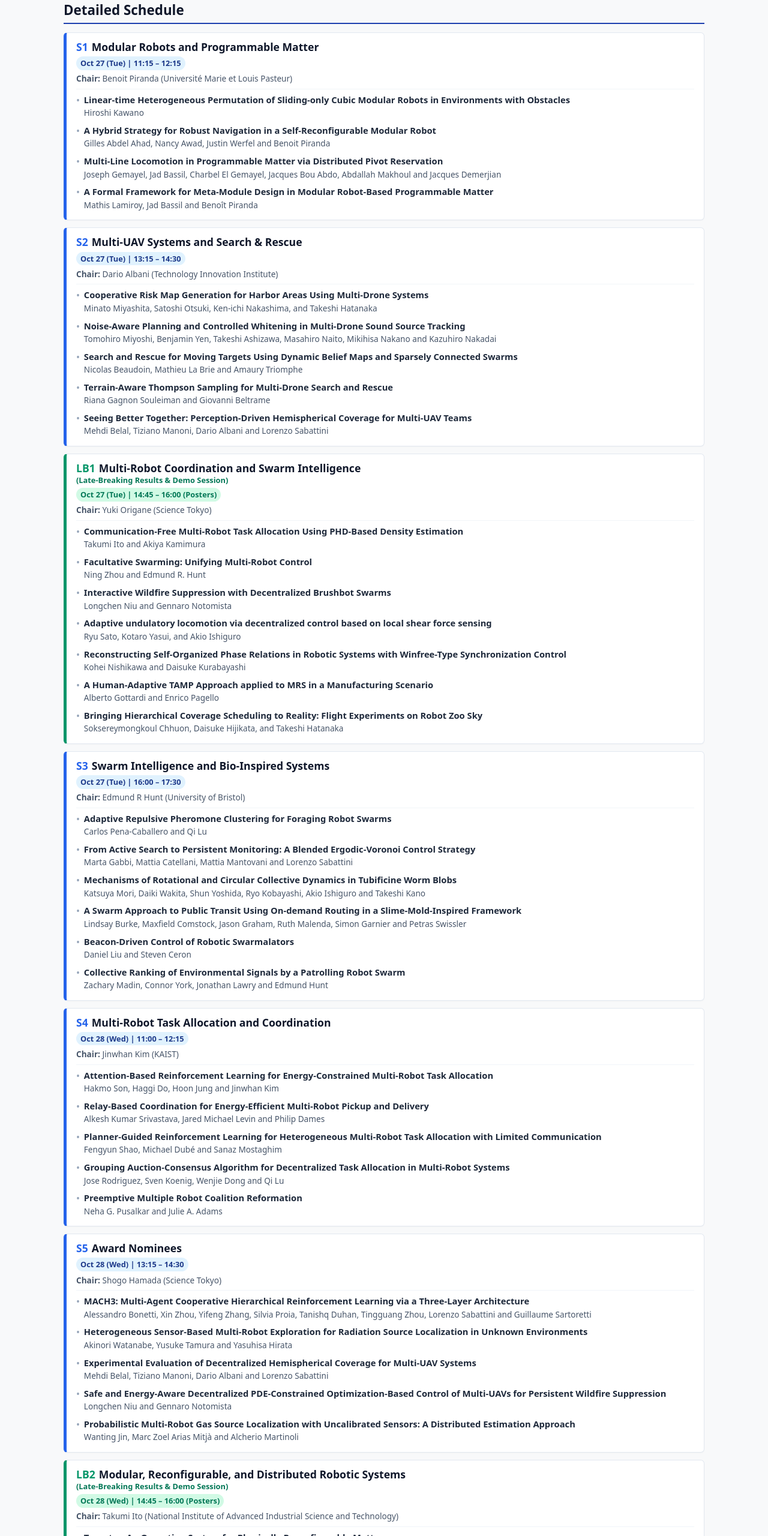
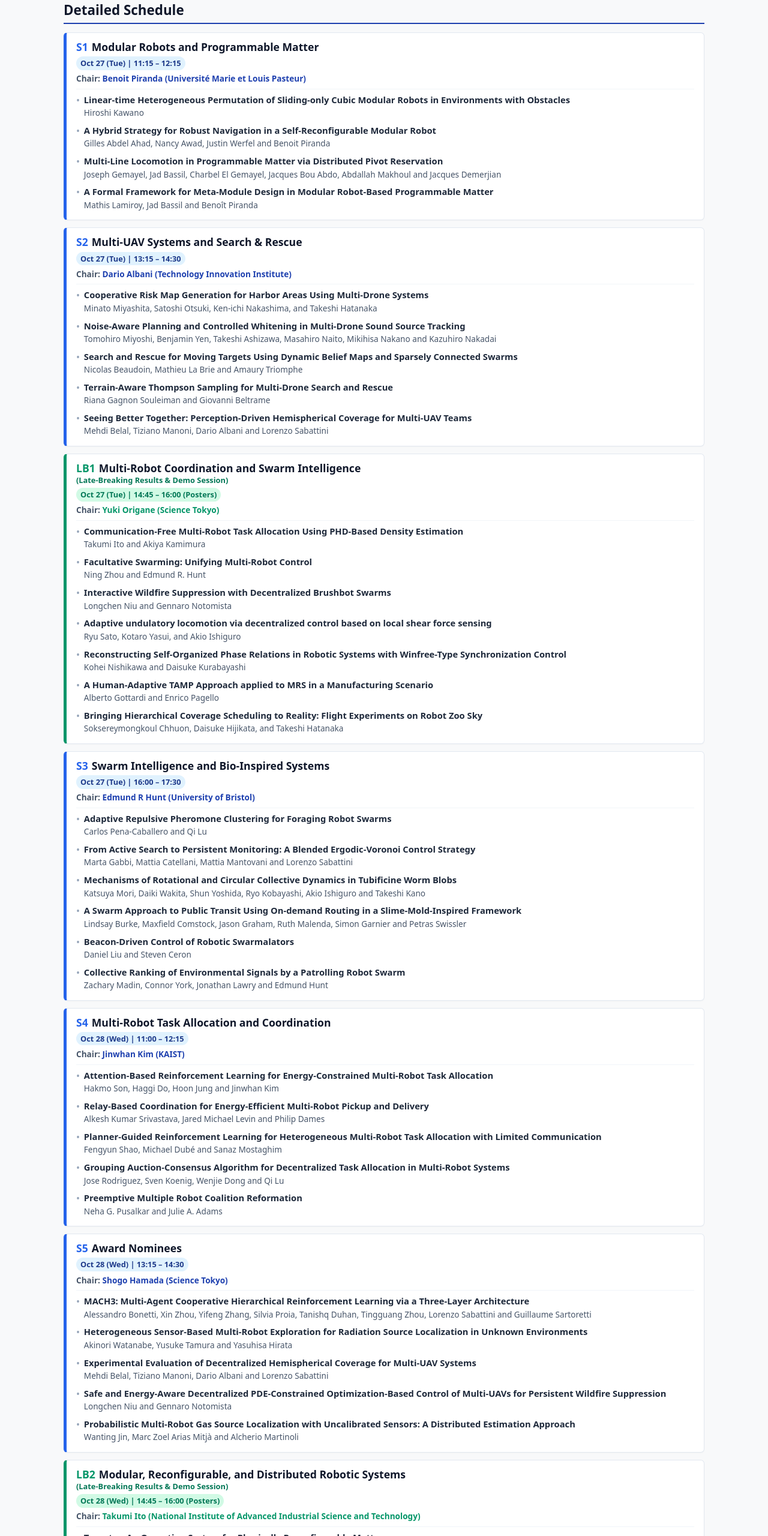
Before and after one commit to KuraLab/dars2026, a plain HTML site: page program.html in a window 1280 px wide. Shown: the part 1200-3760 px from the top of the page at 60% size. Drawn offline with Linux system fonts and the light colour scheme.

Commit message:
Update session chairs

```diff
--- a/program.html
+++ b/program.html
@@ -415,7 +415,7 @@
       <div class="session-card" id="S1">
         <h3 class="session-title"><span class="session-id">S1</span>Modular Robots and Programmable Matter</h3>
         <span class="session-time-badge">Oct 27 (Tue) | 11:15 – 12:15</span>
-        <div style="font-size: 0.85rem; color: #475569; line-height: 1.3; margin: -0.15rem 0 0.5rem 0;"><strong>Chair:</strong> Benoit Piranda (Université Marie et Louis Pasteur)</div>
+        <div style="font-size: 0.85rem; color: #475569; line-height: 1.3; margin: -0.15rem 0 0.5rem 0;"><strong>Chair:</strong> <span style="color: #1e40af; font-weight: 700;">Benoit Piranda (Université Marie et Louis Pasteur)</span></div>
         <ul class="paper-list">
           <li class="paper-item">
             <span class="paper-title">Linear-time Heterogeneous Permutation of Sliding-only Cubic Modular Robots in Environments with Obstacles</span>
@@ -439,7 +439,7 @@
       <div class="session-card" id="S2">
         <h3 class="session-title"><span class="session-id">S2</span>Multi-UAV Systems and Search &amp; Rescue</h3>
         <span class="session-time-badge">Oct 27 (Tue) | 13:15 – 14:30</span>
-        <div style="font-size: 0.85rem; color: #475569; line-height: 1.3; margin: -0.15rem 0 0.5rem 0;"><strong>Chair:</strong> Dario Albani (Technology Innovation Institute)</div>
+        <div style="font-size: 0.85rem; color: #475569; line-height: 1.3; margin: -0.15rem 0 0.5rem 0;"><strong>Chair:</strong> <span style="color: #1e40af; font-weight: 700;">Dario Albani (Technology Innovation Institute)</span></div>
         <ul class="paper-list">
           <li class="paper-item">
             <span class="paper-title">Cooperative Risk Map Generation for Harbor Areas Using Multi-Drone Systems</span>
@@ -467,7 +467,7 @@
       <div class="session-card lb-card" id="LB1">
         <h3 class="session-title"><span class="session-id">LB1</span>Multi-Robot Coordination and Swarm Intelligence<span class="session-subtitle">(Late-Breaking Results &amp; Demo Session)</span></h3>
         <span class="session-time-badge">Oct 27 (Tue) | 14:45 – 16:00 (Posters)</span>
-        <div style="font-size: 0.85rem; color: #475569; line-height: 1.3; margin: -0.15rem 0 0.5rem 0;"><strong>Chair:</strong> Yuki Origane (Science Tokyo)</div>
+        <div style="font-size: 0.85rem; color: #475569; line-height: 1.3; margin: -0.15rem 0 0.5rem 0;"><strong>Chair:</strong> <span style="color: #059669; font-weight: 700;">Yuki Origane (Science Tokyo)</span></div>
         <ul class="paper-list">
           <li class="paper-item">
             <span class="paper-title">Communication-Free Multi-Robot Task Allocation Using PHD-Based Density Estimation</span>
@@ -503,7 +503,7 @@
       <div class="session-card" id="S3">
         <h3 class="session-title"><span class="session-id">S3</span>Swarm Intelligence and Bio-Inspired Systems</h3>
         <span class="session-time-badge">Oct 27 (Tue) | 16:00 – 17:30</span>
-        <div style="font-size: 0.85rem; color: #475569; line-height: 1.3; margin: -0.15rem 0 0.5rem 0;"><strong>Chair:</strong> Edmund R Hunt (University of Bristol)</div>
+        <div style="font-size: 0.85rem; color: #475569; line-height: 1.3; margin: -0.15rem 0 0.5rem 0;"><strong>Chair:</strong> <span style="color: #1e40af; font-weight: 700;">Edmund R Hunt (University of Bristol)</span></div>
         <ul class="paper-list">
           <li class="paper-item">
             <span class="paper-title">Adaptive Repulsive Pheromone Clustering for Foraging Robot Swarms</span>
@@ -536,7 +536,7 @@
       <div class="session-card" id="S4">
         <h3 class="session-title"><span class="session-id">S4</span>Multi-Robot Task Allocation and Coordination</h3>
         <span class="session-time-badge">Oct 28 (Wed) | 11:00 – 12:15</span>
-        <div style="font-size: 0.85rem; color: #475569; line-height: 1.3; margin: -0.15rem 0 0.5rem 0;"><strong>Chair:</strong> Jinwhan Kim (KAIST)</div>
+        <div style="font-size: 0.85rem; color: #475569; line-height: 1.3; margin: -0.15rem 0 0.5rem 0;"><strong>Chair:</strong> <span style="color: #1e40af; font-weight: 700;">Jinwhan Kim (KAIST)</span></div>
         <ul class="paper-list">
           <li class="paper-item">
             <span class="paper-title">Attention-Based Reinforcement Learning for Energy-Constrained Multi-Robot Task Allocation</span>
@@ -564,7 +564,7 @@
       <div class="session-card" id="S5">
         <h3 class="session-title"><span class="session-id">S5</span>Award Nominees</h3>
         <span class="session-time-badge">Oct 28 (Wed) | 13:15 – 14:30</span>
-        <div style="font-size: 0.85rem; color: #475569; line-height: 1.3; margin: -0.15rem 0 0.5rem 0;"><strong>Chair:</strong> Shogo Hamada (Science Tokyo)</div>
+        <div style="font-size: 0.85rem; color: #475569; line-height: 1.3; margin: -0.15rem 0 0.5rem 0;"><strong>Chair:</strong> <span style="color: #1e40af; font-weight: 700;">Shogo Hamada (Science Tokyo)</span></div>
         <ul class="paper-list">
           <li class="paper-item">
             <span class="paper-title">MACH3: Multi-Agent Cooperative Hierarchical Reinforcement Learning via a Three-Layer Architecture</span>
@@ -592,7 +592,7 @@
       <div class="session-card lb-card" id="LB2">
         <h3 class="session-title"><span class="session-id">LB2</span>Modular, Reconfigurable, and Distributed Robotic Systems<span class="session-subtitle">(Late-Breaking Results &amp; Demo Session)</span></h3>
         <span class="session-time-badge">Oct 28 (Wed) | 14:45 – 16:00 (Posters)</span>
-        <div style="font-size: 0.85rem; color: #475569; line-height: 1.3; margin: -0.15rem 0 0.5rem 0;"><strong>Chair:</strong> Takumi Ito (National Institute of Advanced Industrial Science and Technology)</div>
+        <div style="font-size: 0.85rem; color: #475569; line-height: 1.3; margin: -0.15rem 0 0.5rem 0;"><strong>Chair:</strong> <span style="color: #059669; font-weight: 700;">Takumi Ito (National Institute of Advanced Industrial Science and Technology)</span></div>
         <ul class="paper-list">
           <li class="paper-item">
             <span class="paper-title">Tapestry: An Operating System for Physically Reconfigurable Matter</span>
@@ -629,7 +629,7 @@
       <div class="session-card" id="S6">
         <h3 class="session-title"><span class="session-id">S6</span>Multi-Agent Planning, Learning and Exploration</h3>
         <span class="session-time-badge">Oct 29 (Thu) | 10:30 – 12:15</span>
-        <div style="font-size: 0.85rem; color: #475569; line-height: 1.3; margin: -0.15rem 0 0.5rem 0;"><strong>Chair:</strong> Guillaume Sartoretti (National University of Singapore)</div>
+        <div style="font-size: 0.85rem; color: #475569; line-height: 1.3; margin: -0.15rem 0 0.5rem 0;"><strong>Chair:</strong> <span style="color: #1e40af; font-weight: 700;">Guillaume Sartoretti (National University of Singapore)</span></div>
         <ul class="paper-list">
           <li class="paper-item">
             <span class="paper-title">A Randomized Bug Algorithm for Swarm Navigation in Dense Obstacle Fields</span>
@@ -665,7 +665,7 @@
       <div class="session-card" id="S7">
         <h3 class="session-title"><span class="session-id">S7</span>Swarm Perception and Situation Awareness</h3>
         <span class="session-time-badge">Oct 29 (Thu) | 13:45 – 15:00</span>
-        <div style="font-size: 0.85rem; color: #475569; line-height: 1.3; margin: -0.15rem 0 0.5rem 0;"><strong>Chair:</strong> Michael Otte (University of Maryland College Park)</div>
+        <div style="font-size: 0.85rem; color: #475569; line-height: 1.3; margin: -0.15rem 0 0.5rem 0;"><strong>Chair:</strong> <span style="color: #1e40af; font-weight: 700;">Michael Otte (University of Maryland College Park)</span></div>
         <ul class="paper-list">
           <li class="paper-item">
             <span class="paper-title">Enabling Motion-Induced WiFi-CSI Sensing in Multi-Robot Systems: A Simulation Framework</span>
@@ -693,7 +693,7 @@
       <div class="session-card" id="S8">
         <h3 class="session-title"><span class="session-id">S8</span>Swarm Systems and Applications</h3>
         <span class="session-time-badge">Oct 29 (Thu) | 15:30 – 16:45</span>
-        <div style="font-size: 0.85rem; color: #475569; line-height: 1.3; margin: -0.15rem 0 0.5rem 0;"><strong>Chair:</strong> Shura Suzuki (Tohoku University)</div>
+        <div style="font-size: 0.85rem; color: #475569; line-height: 1.3; margin: -0.15rem 0 0.5rem 0;"><strong>Chair:</strong> <span style="color: #1e40af; font-weight: 700;">Shura Suzuki (Tohoku University)</span></div>
         <ul class="paper-list">
           <li class="paper-item">
             <span class="paper-title">Modeling Analysis of Inter-Robot Climbing Locomotion Inspired by Caterpillar Swarms</span>
```
